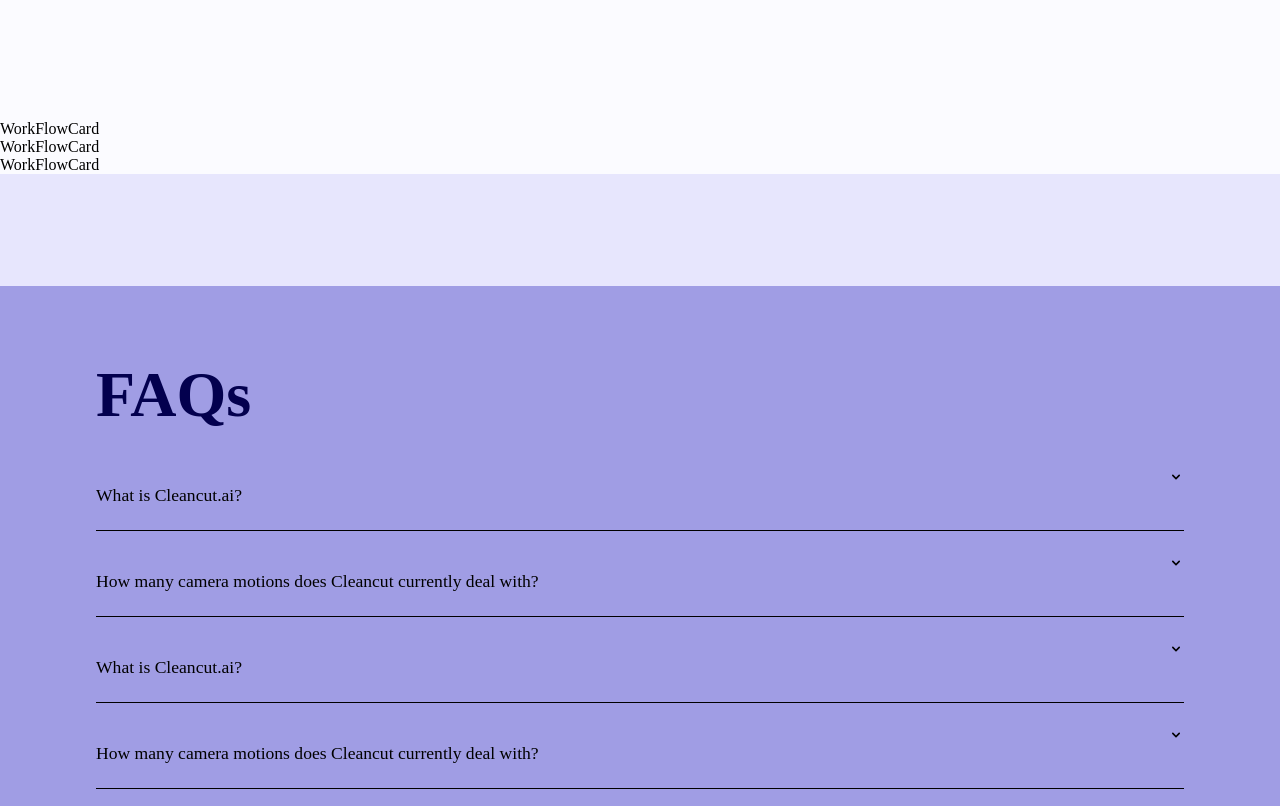
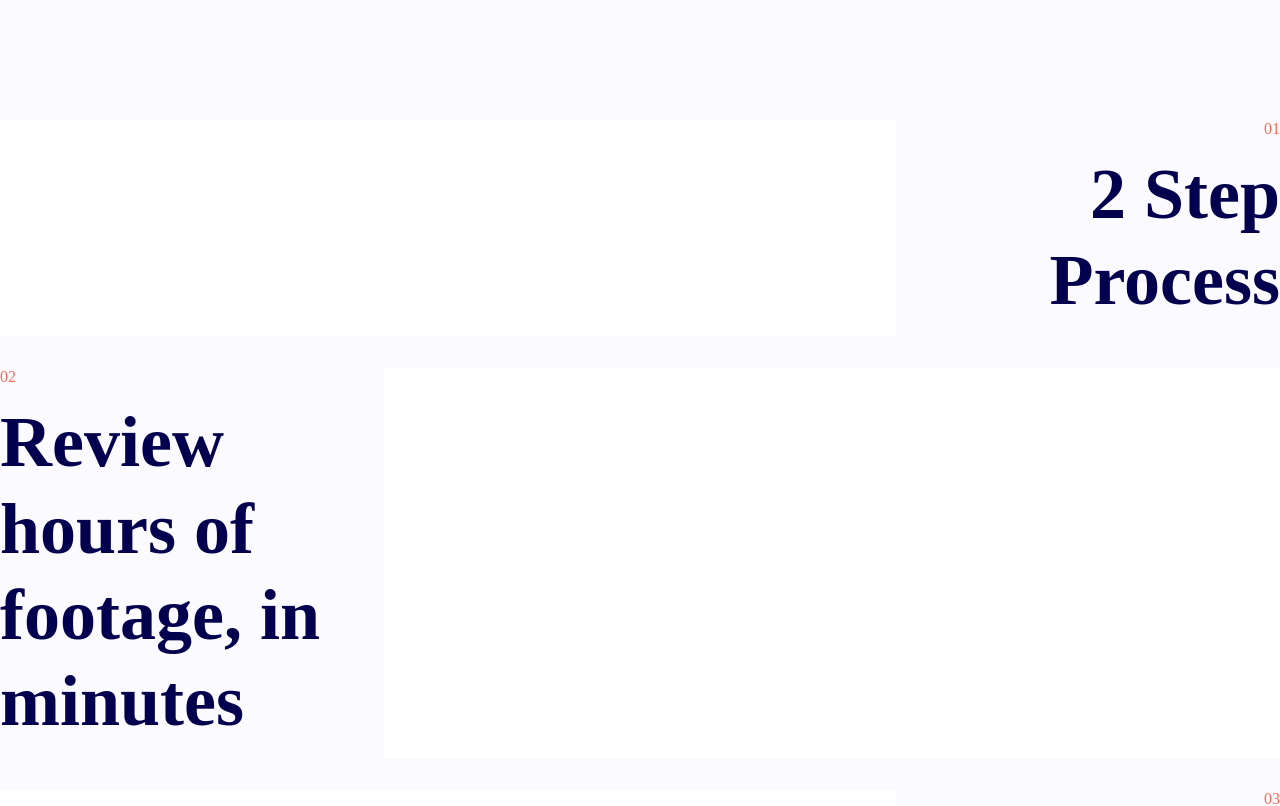
Before and after one commit to samudra-perera/cleancut.ai, a React (Create React App) app in the folder client/: page / in a window 1280 px wide. Shown: the part 1420-2226 px from the top of the page. Built offline with nearby package versions, Linux system fonts and the light colour scheme; a web font is replaced by a local one.

Commit message:
Added Futher styling to the Workflow components

```diff
--- a/client/src/components/WorkFlow/WorkFlow.jsx
+++ b/client/src/components/WorkFlow/WorkFlow.jsx
@@ -10,17 +10,24 @@ import WorkFlowCard from "./WorkFlowCard";
 
 const WorkFlow = () => {
   return (
-    <>
     <WorkFlowContainer>
       <WorkFlowHeaderContainer>
         <HeaderTag text={"The Future of Video Editing is Now"} />
         <WorkFlowHeading>Springle Elevates Your WorkFlow</WorkFlowHeading>
       </WorkFlowHeaderContainer>
       {WorkFlowData.map((card) => {
-          return <WorkFlowCard>1</WorkFlowCard>;
+        return (
+          <WorkFlowCard
+            heading={card.heading}
+            direction={card.direction}
+            step={card.step}
+            align={card.align}
+            alignItems={card.alignItems}
+            explaination={card.explanation}
+          />
+        );
       })}
     </WorkFlowContainer>
-    </>
   );
 };
 
--- a/client/src/components/WorkFlow/WorkFlowCard.jsx
+++ b/client/src/components/WorkFlow/WorkFlowCard.jsx
@@ -1,9 +1,49 @@
-import React from 'react'
+import React from "react";
+import styled from "styled-components";
+import { StyledHeading } from "../CallToAction/styles/CTA.styled";
 
-const WorkFlowCard = () => {
+const CardContainer = styled.div`
+  display: flex;
+  flex-direction: ${(props) => props.direction || "row"};
+  margin: 2rem 0;
+`;
+
+const GifContainer = styled.div`
+  background-color: white;
+  flex-grow: 1;
+`;
+
+const TextContainer = styled.div`
+  display: flex;
+  flex-direction: column;
+  width: 30%;
+  align-items: ${props => props.align || 'flex-start'};
+  ;
+`;
+const TextHeading = styled(StyledHeading)`
+font-weight: 600;
+color: #03004E;
+line-height: 1.2;
+text-align: ${props => props.align || 'justify'};
+`
+
+const TextSpan = styled.span`
+color: #FF6753;
+font-weight: 500;
+`
+
+const WorkFlowCard = (props) => {
+  const { heading, direction, step, align, alignItems } = props;
+
   return (
-    <div>WorkFlowCard</div>
-  )
-}
+    <CardContainer direction={direction}>
+      <GifContainer></GifContainer>
+      <TextContainer align={alignItems}>
+        <TextSpan>{step}</TextSpan>
+        <TextHeading align={align}>{heading}</TextHeading>
+      </TextContainer>
+    </CardContainer>
+  );
+};
 
-export default WorkFlowCard
+export default WorkFlowCard;
--- a/client/src/components/WorkFlow/WorkFlowData.js
+++ b/client/src/components/WorkFlow/WorkFlowData.js
@@ -4,20 +4,27 @@ export const WorkFlowData = [
         heading: '2 Step Process',
         explanation: 'Seamless integration in your current Premiere Pro workflow. Always ready when you are.',
         gifLink: '#',
-        direction: 'row'
+        direction: 'row',
+        align: 'right',
+        alignItems: 'flex-end'
     },
     {
         step: '02',
         heading: 'Review hours of footage, in minutes',
         explanation: 'Cleancut separates good footage from bad, so you don\'t have to. Get your edits out quickly.',
         gifLink: '#',
-        direction: 'row-reverse'
+        direction: 'row-reverse',
+        align: 'left',
+        alignItems: 'flex-start'
     },
     {
         step: '03',
         heading: 'Scary Accurate',
         explanation: 'Cleancut analyzes every single frame to give you precision edits. No more second guessing.',
         gifLink: '#',
-        direction: 'row'
+        direction: 'row',
+        align: 'right',
+        alignItems: 'flex-end'
+
     }
 ]
--- a/client/src/components/WorkFlow/styles/Workflow.styles.js
+++ b/client/src/components/WorkFlow/styles/Workflow.styles.js
@@ -6,6 +6,7 @@ const WorkFlowContainer = styled.div`
     width: 100vw;
 `
 const WorkFlowHeaderContainer = styled(StyledContainer)`
+height: fit-content;
 `
 
 const WorkFlowHeading = styled(StyledHeading)`
```
Lines whose indentation alone changed are shown as unchanged.
